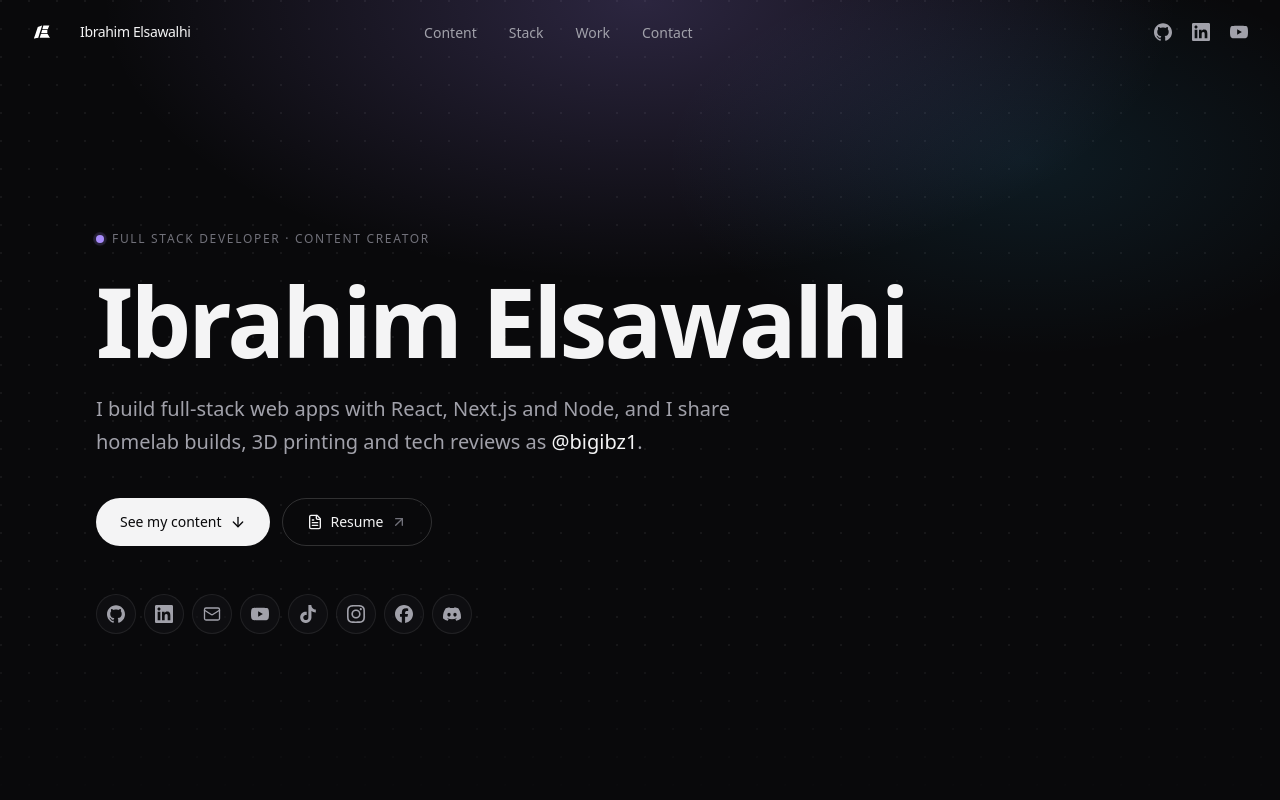
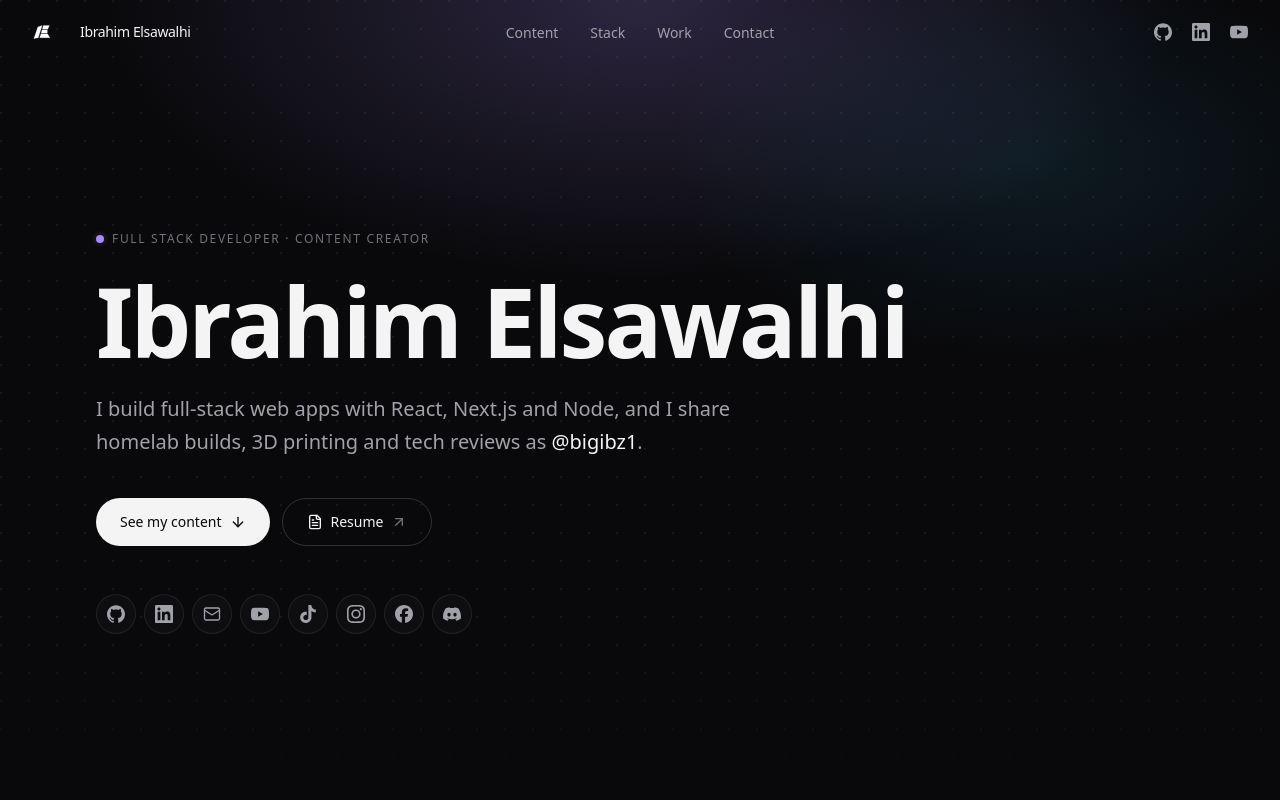
Before and after one commit to IbrahimElsa/portfolio-v2, a Next.js app: page / in a window 1280 px wide. Shown: the top 800 px of the page. Built offline with nearby package versions, Linux system fonts and the light colour scheme.

Commit message:
fixed animation + centered

```diff
--- a/src/components/HeroSection.tsx
+++ b/src/components/HeroSection.tsx
@@ -4,6 +4,7 @@ import { motion } from 'framer-motion';
 import { ArrowDown, ArrowUpRight, FileText } from 'lucide-react';
 import { allLinks, CREATOR_HANDLE } from '@/lib/socials';
 import SocialIcon from '@/components/SocialIcon';
+import { useIntroReady } from '@/components/IntroWrapper';
 
 const fadeUp = {
   hidden: { opacity: 0, y: 16 },
@@ -15,6 +16,8 @@ const fadeUp = {
 };
 
 export default function HeroSection() {
+  // Hold the entrance animations until the intro overlay starts lifting.
+  const state = useIntroReady() ? 'show' : 'hidden';
   return (
     <section
       id="top"
@@ -31,7 +34,7 @@ export default function HeroSection() {
           className="eyebrow mb-6 flex items-center gap-2"
           variants={fadeUp}
           initial="hidden"
-          animate="show"
+          animate={state}
           custom={0}
         >
           <span className="relative flex h-2 w-2">
@@ -45,7 +48,7 @@ export default function HeroSection() {
           className="max-w-4xl text-balance text-5xl font-semibold leading-[1.02] tracking-[-0.03em] text-fg sm:text-6xl md:text-7xl lg:text-8xl"
           variants={fadeUp}
           initial="hidden"
-          animate="show"
+          animate={state}
           custom={1}
         >
           Ibrahim Elsawalhi
@@ -55,7 +58,7 @@ export default function HeroSection() {
           className="mt-6 max-w-2xl text-pretty text-lg leading-relaxed text-fg-muted sm:text-xl"
           variants={fadeUp}
           initial="hidden"
-          animate="show"
+          animate={state}
           custom={2}
         >
           I build full-stack web apps with React, Next.js and Node, and I share
@@ -67,7 +70,7 @@ export default function HeroSection() {
           className="mt-10 flex flex-col gap-3 sm:flex-row sm:items-center"
           variants={fadeUp}
           initial="hidden"
-          animate="show"
+          animate={state}
           custom={3}
         >
           <a
@@ -93,7 +96,7 @@ export default function HeroSection() {
           className="mt-12 flex flex-wrap items-center gap-2"
           variants={fadeUp}
           initial="hidden"
-          animate="show"
+          animate={state}
           custom={4}
           aria-label="Social links"
         >
--- a/src/components/IntroWrapper.tsx
+++ b/src/components/IntroWrapper.tsx
@@ -1,299 +1,132 @@
 'use client';
 
-import { useState, useEffect } from 'react';
+import { createContext, useContext, useEffect, useState } from 'react';
 import { motion } from 'framer-motion';
 
+/**
+ * Intro timeline:
+ *   1. assemble  – the four logo pieces draw in over a solid overlay
+ *   2. dock      – logo shrinks into the nav slot while the overlay and content cross-fade
+ *   3. done      – overlay unmounted; logo stays fixed in the nav
+ *
+ * Every element that wraps page content stays mounted for the whole timeline so the
+ * children never remount (a remount would replay their entrance animations).
+ */
+type Step = 1 | 2 | 3;
+
+const ASSEMBLE_MS = 1400;
+const DOCK_MS = 800;
+
+const IntroContext = createContext(false);
+
+/** True once the overlay starts lifting; hero-style entrance animations should wait for it. */
+export function useIntroReady() {
+  return useContext(IntroContext);
+}
+
+const LOGO_PIECES = [
+  {
+    d: 'm 126.58012,259.82589 c 0,0 8.11545,-24.30593 17.70266,-52.82053 l 17.4313,-51.84472 19.29314,-6.43532 c 10.61122,-3.53942 18.68434,-6.26103 20.44446,-6.78216 -5.95371,19.07325 -34.6408,110.24637 -34.6408,110.24637 0,0 -6.2968,1.20547 -13.73113,2.61654 -7.43434,1.41105 -16.09033,3.16471 -19.78494,3.86876 -4.25757,0.81133 -6.71469,1.15106 -6.71469,1.15106 z',
+    from: { x: '-1.5vw', y: '1.5vh' },
+    delay: 0,
+  },
+  {
+    d: 'm 267.13157,141.32183 c -1.24093,2.69247 -10.33022,23.79229 -14.45041,32.6062 -16.40644,0.0521 -32.96055,0.0416 -49.37519,0.0963 3.42618,-13.48444 7.20256,-24.93175 9.5597,-32.49301 0,0 35.72846,-0.16385 54.2659,-0.20949 z',
+    from: { x: '1.5vw', y: '-1.5vh' },
+    delay: 0.05,
+  },
+  {
+    d: 'm 201.21803,181.05045 c 17.5105,0.12819 29.98519,0.0511 47.29129,0.0557 -0.0346,3.59533 -0.0201,8.82739 -0.0444,14.20787 -0.0241,5.38046 0.0117,10.90502 0.005,15.15248 -9.70604,0.0863 -19.75439,0.12955 -29.48831,0.15492 -9.05497,0.0156 -26.82618,0.0627 -26.82618,0.0627 3.03677,-9.81281 9.0626,-29.63367 9.0626,-29.63367 z',
+    from: { x: '1.5vw', y: '0.5vh' },
+    delay: 0.1,
+  },
+  {
+    d: 'M 272.71994,251.60744 C 270.72508,248.53022 260.93999,233.6027 260.80647,233.384 l -9.66566,-15.83355 c -12.24354,-0.0426 -41.1323,-0.034 -61.10725,-0.0365 0,0 -9.34665,29.75777 -10.76271,34.26941 0,0 83.29348,-0.109 93.44909,-0.17593 z',
+    from: { x: '0.5vw', y: '1.5vh' },
+    delay: 0.15,
+  },
+];
+
+const CENTER = { width: 320, height: 320, top: '50%', left: '50%', x: '-50%', y: '-50%' };
+// Matches the 44px slot the Navbar reserves at top:10px / left:20px.
+const DOCKED = { width: 44, height: 44, top: '10px', left: '20px', x: '0%', y: '0%' };
+
+const WHITE_CLEAR = 'rgba(255, 255, 255, 0)';
+const WHITE = 'rgba(255, 255, 255, 1)';
+
 export default function IntroWrapper({ children }: { children: React.ReactNode }) {
-  const [animationStep, setAnimationStep] = useState(1); // 1: intro, 2: moving/showing content
-  const [animationComplete, setAnimationComplete] = useState(false);
+  const [step, setStep] = useState<Step>(1);
 
   useEffect(() => {
-    // Step 1: Assembly animation - faster now (1.8s instead of 3s)
-    const step2Timer = setTimeout(() => {
-      setAnimationStep(2); // Start moving to corner and show content
-    }, 1400);
-
-    // Complete animation after transition to corner
-    const completeTimer = setTimeout(() => {
-      setAnimationComplete(true);
-    }, 2200);
-
+    const dock = setTimeout(() => setStep(2), ASSEMBLE_MS);
+    const done = setTimeout(() => setStep(3), ASSEMBLE_MS + DOCK_MS);
     return () => {
-      clearTimeout(step2Timer);
-      clearTimeout(completeTimer);
+      clearTimeout(dock);
+      clearTimeout(done);
     };
   }, []);
 
-  // If animation is complete, just show the content with logo in corner
-  if (animationComplete) {
+  const assembling = step === 1;
+
   return (
-      <>
-        {/* Just the final logo in corner - with exact positioning */}
-        <div
-          style={{
-            position: 'fixed',
-            top: '10px',
-            left: '20px',
-            width: '44px',
-            height: '44px',
-            zIndex: 50,
-            pointerEvents: 'none'
-          }}
+    <IntroContext.Provider value={step >= 2}>
+      {/* Logo: one element for the whole timeline, ends parked in the nav. */}
+      <motion.div
+        className="pointer-events-none fixed z-50"
+        initial={CENTER}
+        animate={assembling ? CENTER : DOCKED}
+        transition={{ duration: DOCK_MS / 1000, ease: 'easeInOut' }}
+        aria-hidden
       >
-          <svg
-            version="1.1"
-            width="100%"
-            height="100%"
-            viewBox="0 0 400 400"
-            xmlns="http://www.w3.org/2000/svg"
-          >
-            <path
-              d="m 126.58012,259.82589 c 0,0 8.11545,-24.30593 17.70266,-52.82053 l 17.4313,-51.84472 19.29314,-6.43532 c 10.61122,-3.53942 18.68434,-6.26103 20.44446,-6.78216 -5.95371,19.07325 -34.6408,110.24637 -34.6408,110.24637 0,0 -6.2968,1.20547 -13.73113,2.61654 -7.43434,1.41105 -16.09033,3.16471 -19.78494,3.86876 -4.25757,0.81133 -6.71469,1.15106 -6.71469,1.15106 z"
-              fill="white"
-            />
-            <path
-              d="m 267.13157,141.32183 c -1.24093,2.69247 -10.33022,23.79229 -14.45041,32.6062 -16.40644,0.0521 -32.96055,0.0416 -49.37519,0.0963 3.42618,-13.48444 7.20256,-24.93175 9.5597,-32.49301 0,0 35.72846,-0.16385 54.2659,-0.20949 z"
-              fill="white"
-            />
-            <path
-              d="m 201.21803,181.05045 c 17.5105,0.12819 29.98519,0.0511 47.29129,0.0557 -0.0346,3.59533 -0.0201,8.82739 -0.0444,14.20787 -0.0241,5.38046 0.0117,10.90502 0.005,15.15248 -9.70604,0.0863 -19.75439,0.12955 -29.48831,0.15492 -9.05497,0.0156 -26.82618,0.0627 -26.82618,0.0627 3.03677,-9.81281 9.0626,-29.63367 9.0626,-29.63367 z"
-              fill="white"
-            />
-            <path
-              d="M 272.71994,251.60744 C 270.72508,248.53022 260.93999,233.6027 260.80647,233.384 l -9.66566,-15.83355 c -12.24354,-0.0426 -41.1323,-0.034 -61.10725,-0.0365 0,0 -9.34665,29.75777 -10.76271,34.26941 0,0 83.29348,-0.109 93.44909,-0.17593 z"
-              fill="white"
-            />
-          </svg>
-        </div>
-
-        {/* Children content */}
-        <div className="min-h-screen">
-          {children}
-        </div>
-      </>
-    );
-  }
-
-  // Animation in progress
-  return (
-    <>
-      {/* Logo Animation - visible only during animation */}
-      {!animationComplete && (
-        <motion.div
-          className="fixed z-50"
-          initial={{
-            width: "320px",
-            height: "320px",
-            top: "50%",
-            left: "50%",
-            x: "-50%",
-            y: "-50%"
-          }}
+        <svg width="100%" height="100%" viewBox="0 0 400 400" xmlns="http://www.w3.org/2000/svg">
+          {LOGO_PIECES.map((piece) => (
+            <motion.path
+              key={piece.delay}
+              d={piece.d}
+              stroke="white"
+              strokeWidth={2}
+              initial={{ pathLength: 0, opacity: 0, ...piece.from, fill: WHITE_CLEAR }}
               animate={
-            animationStep === 1 ? {
-              width: "320px",
-              height: "320px",
-              top: "50%",
-              left: "50%",
-              x: "-50%",
-              y: "-50%"
-            } : {
-              width: "44px",
-              height: "44px",
-              top: "10px",
-              left: "20px",
-              x: "0%",
-              y: "0%"
-            }
-          }
-          transition={{
-            duration: 0.9,
-            ease: "easeInOut"
-          }}
-        >
-          <svg
-            version="1.1"
-            width="100%"
-            height="100%"
-            viewBox="0 0 400 400"
-            xmlns="http://www.w3.org/2000/svg"
-          >
-            {/* Left part of logo - flies in from left */}
-            <motion.path
-              d="m 126.58012,259.82589 c 0,0 8.11545,-24.30593 17.70266,-52.82053 l 17.4313,-51.84472 19.29314,-6.43532 c 10.61122,-3.53942 18.68434,-6.26103 20.44446,-6.78216 -5.95371,19.07325 -34.6408,110.24637 -34.6408,110.24637 0,0 -6.2968,1.20547 -13.73113,2.61654 -7.43434,1.41105 -16.09033,3.16471 -19.78494,3.86876 -4.25757,0.81133 -6.71469,1.15106 -6.71469,1.15106 z"
-              fill="transparent"
-              strokeWidth={2}
-              stroke="white"
-              initial={{
-                pathLength: 0,
-                opacity: 0,
-                x: "-1.5vw",
-                y: "1.5vh",
-                fill: 'rgba(255, 255, 255, 0)'
-              }}
-              animate={
-                animationStep === 1 ? {
+                assembling
+                  ? {
                       pathLength: [0, 1],
                       opacity: [0, 1],
-                  x: ["-1.5vw", "0vw"],
-                  y: ["1.5vh", "0vh"],
-                  fill: ['rgba(255, 255, 255, 0)', 'rgba(255, 255, 255, 0)', 'rgba(255, 255, 255, 1)']
-                } : {
-                  pathLength: 1,
-                  opacity: 1,
-                  x: "0vw",
-                  y: "0vh",
-                  fill: 'rgba(255, 255, 255, 1)'
+                      x: [piece.from.x, '0vw'],
+                      y: [piece.from.y, '0vh'],
+                      fill: [WHITE_CLEAR, WHITE_CLEAR, WHITE],
                     }
+                  : { pathLength: 1, opacity: 1, x: '0vw', y: '0vh', fill: WHITE }
               }
-              transition={{
-                duration: animationStep === 1 ? 1.6 : 0,
-                times: animationStep === 1 ? [0, 0.6, 1] : [0, 1],
-                ease: "easeOut"
-              }}
+              transition={
+                assembling
+                  ? { duration: 1.6, times: [0, 0.6, 1], ease: 'easeOut', delay: piece.delay }
+                  : { duration: 0 }
+              }
             />
-
-            {/* Middle-top part of logo - flies in from top */}
-            <motion.path
-              d="m 267.13157,141.32183 c -1.24093,2.69247 -10.33022,23.79229 -14.45041,32.6062 -16.40644,0.0521 -32.96055,0.0416 -49.37519,0.0963 3.42618,-13.48444 7.20256,-24.93175 9.5597,-32.49301 0,0 35.72846,-0.16385 54.2659,-0.20949 z"
-              fill="transparent"
-              strokeWidth={2}
-              stroke="white"
-              initial={{
-                pathLength: 0,
-                opacity: 0,
-                y: "-1.5vh",
-                x: "1.5vw",
-                fill: 'rgba(255, 255, 255, 0)'
-              }}
-              animate={
-                animationStep === 1 ? {
-                  pathLength: [0, 1],
-                  opacity: [0, 1],
-                  y: ["-1.5vh", "0vh"],
-                  x: ["1.5vw", "0vw"],
-                  fill: ['rgba(255, 255, 255, 0)', 'rgba(255, 255, 255, 0)', 'rgba(255, 255, 255, 1)']
-                } : {
-                  pathLength: 1,
-                  opacity: 1,
-                  y: "0vh",
-                  x: "0vw",
-                  fill: 'rgba(255, 255, 255, 1)'
-                }
-              }
-              transition={{
-                duration: animationStep === 1 ? 1.6 : 0,
-                times: animationStep === 1 ? [0, 0.6, 1] : [0, 1],
-                ease: "easeOut",
-                delay: animationStep === 1 ? 0.05 : 0
-              }}
-            />
-
-            {/* Middle part of logo - flies in from right */}
-            <motion.path
-              d="m 201.21803,181.05045 c 17.5105,0.12819 29.98519,0.0511 47.29129,0.0557 -0.0346,3.59533 -0.0201,8.82739 -0.0444,14.20787 -0.0241,5.38046 0.0117,10.90502 0.005,15.15248 -9.70604,0.0863 -19.75439,0.12955 -29.48831,0.15492 -9.05497,0.0156 -26.82618,0.0627 -26.82618,0.0627 3.03677,-9.81281 9.0626,-29.63367 9.0626,-29.63367 z"
-              fill="transparent"
-              strokeWidth={2}
-              stroke="white"
-              initial={{
-                pathLength: 0,
-                opacity: 0,
-                x: "1.5vw",
-                y: "0.5vh",
-                fill: 'rgba(255, 255, 255, 0)'
-              }}
-              animate={
-                animationStep === 1 ? {
-                  pathLength: [0, 1],
-                  opacity: [0, 1],
-                  x: ["1.5vw", "0vw"],
-                  y: ["0.5vh", "0vh"],
-                  fill: ['rgba(255, 255, 255, 0)', 'rgba(255, 255, 255, 0)', 'rgba(255, 255, 255, 1)']
-                } : {
-                  pathLength: 1,
-                  opacity: 1,
-                  x: "0vw",
-                  y: "0vh",
-                  fill: 'rgba(255, 255, 255, 1)'
-                }
-              }
-              transition={{
-                duration: animationStep === 1 ? 1.6 : 0,
-                times: animationStep === 1 ? [0, 0.6, 1] : [0, 1],
-                ease: "easeOut",
-                delay: animationStep === 1 ? 0.1 : 0
-              }}
-            />
-
-            {/* Bottom part of logo - flies in from bottom */}
-            <motion.path
-              d="M 272.71994,251.60744 C 270.72508,248.53022 260.93999,233.6027 260.80647,233.384 l -9.66566,-15.83355 c -12.24354,-0.0426 -41.1323,-0.034 -61.10725,-0.0365 0,0 -9.34665,29.75777 -10.76271,34.26941 0,0 83.29348,-0.109 93.44909,-0.17593 z"
-              fill="transparent"
-              strokeWidth={2}
-              stroke="white"
-              initial={{
-                pathLength: 0,
-                opacity: 0,
-                y: "1.5vh",
-                x: "0.5vw",
-                fill: 'rgba(255, 255, 255, 0)'
-              }}
-              animate={
-                animationStep === 1 ? {
-                  pathLength: [0, 1],
-                  opacity: [0, 1],
-                  y: ["1.5vh", "0vh"],
-                  x: ["0.5vw", "0vw"],
-                  fill: ['rgba(255, 255, 255, 0)', 'rgba(255, 255, 255, 0)', 'rgba(255, 255, 255, 1)']
-                } : {
-                  pathLength: 1,
-                  opacity: 1,
-                  y: "0vh",
-                  x: "0vw",
-                  fill: 'rgba(255, 255, 255, 1)'
-                }
-              }
-              transition={{
-                duration: animationStep === 1 ? 1.6 : 0,
-                times: animationStep === 1 ? [0, 0.6, 1] : [0, 1],
-                ease: "easeOut",
-                delay: animationStep === 1 ? 0.15 : 0
-              }}
-            />
+          ))}
         </svg>
       </motion.div>
-      )}
 
-      {/* Background overlay - only during assembly, fades when moving to corner */}
-      {!animationComplete && (
+      {/* Solid overlay that hides the page while the logo assembles. */}
+      {step < 3 && (
         <motion.div
           className="fixed inset-0 z-40 bg-bg"
           initial={{ opacity: 1 }}
-          animate={{
-            opacity: animationStep === 1 ? 1 : 0
-          }}
-          transition={{
-            duration: 0.7,
-            ease: "easeInOut"
-          }}
+          animate={{ opacity: assembling ? 1 : 0 }}
+          transition={{ duration: 0.7, ease: 'easeInOut' }}
+          aria-hidden
         />
       )}
 
-      {/* Main content - shows during transition to corner */}
+      {/* Page content: always the same wrapper so children never remount. */}
       <motion.div
         className="min-h-screen"
         initial={{ opacity: 0 }}
-        animate={{
-          opacity: animationStep === 1 ? 0 : 1
-        }}
-        transition={{
-          duration: 0.7,
-          ease: "easeInOut",
-          delay: 0.5 // Delay showing content by 0.5 seconds
-        }}
+        animate={{ opacity: assembling ? 0 : 1 }}
+        transition={{ duration: 0.7, ease: 'easeInOut', delay: assembling ? 0 : 0.3 }}
       >
         {children}
       </motion.div>
-    </>
+    </IntroContext.Provider>
   );
 }
--- a/src/components/Navbar.tsx
+++ b/src/components/Navbar.tsx
@@ -48,7 +48,7 @@ export default function Navbar() {
           : 'border-b border-transparent bg-transparent',
       )}
     >
-      <nav className="flex h-16 items-center px-5 sm:px-6" aria-label="Primary">
+      <nav className="relative flex h-16 items-center px-5 sm:px-6" aria-label="Primary">
         {/* The logo itself is rendered by IntroWrapper and lands in this slot. */}
         <a href="#top" className="flex items-center gap-3" aria-label="Back to top">
           <span className="block h-11 w-11 shrink-0" aria-hidden />
@@ -57,7 +57,7 @@ export default function Navbar() {
           </span>
         </a>
 
-        <ul className="mx-auto hidden items-center gap-1 md:flex">
+        <ul className="absolute left-1/2 hidden -translate-x-1/2 items-center gap-1 md:flex">
           {NAV_ITEMS.map((item) => (
             <li key={item.href}>
               <a
```
Lines whose indentation alone changed are shown as unchanged.
